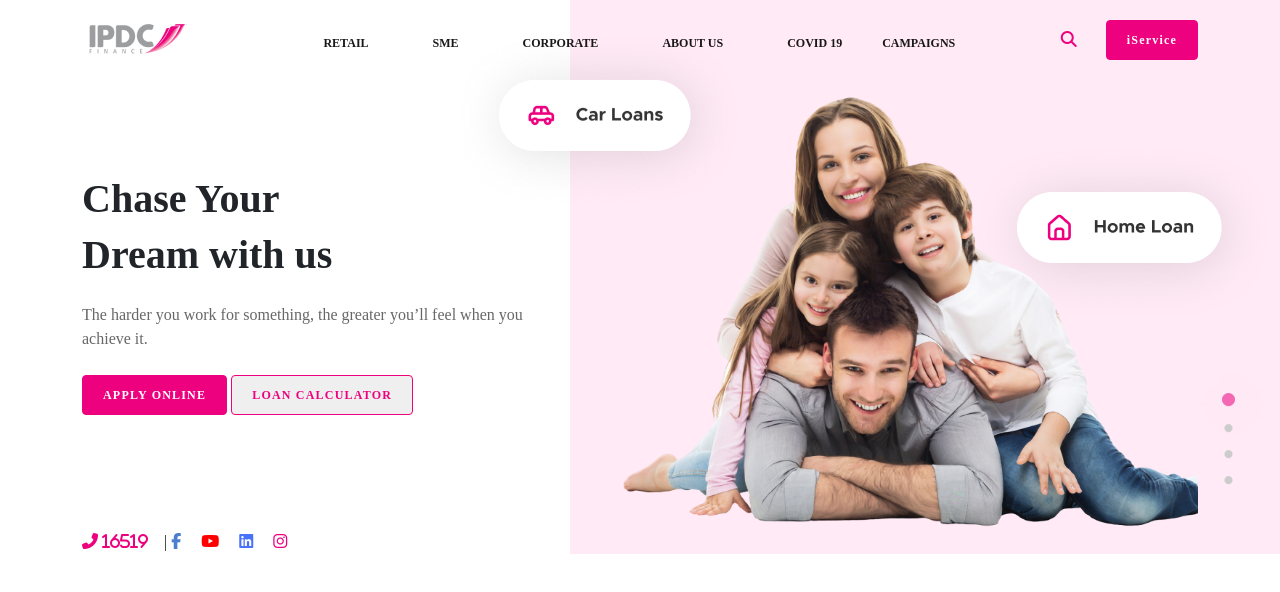
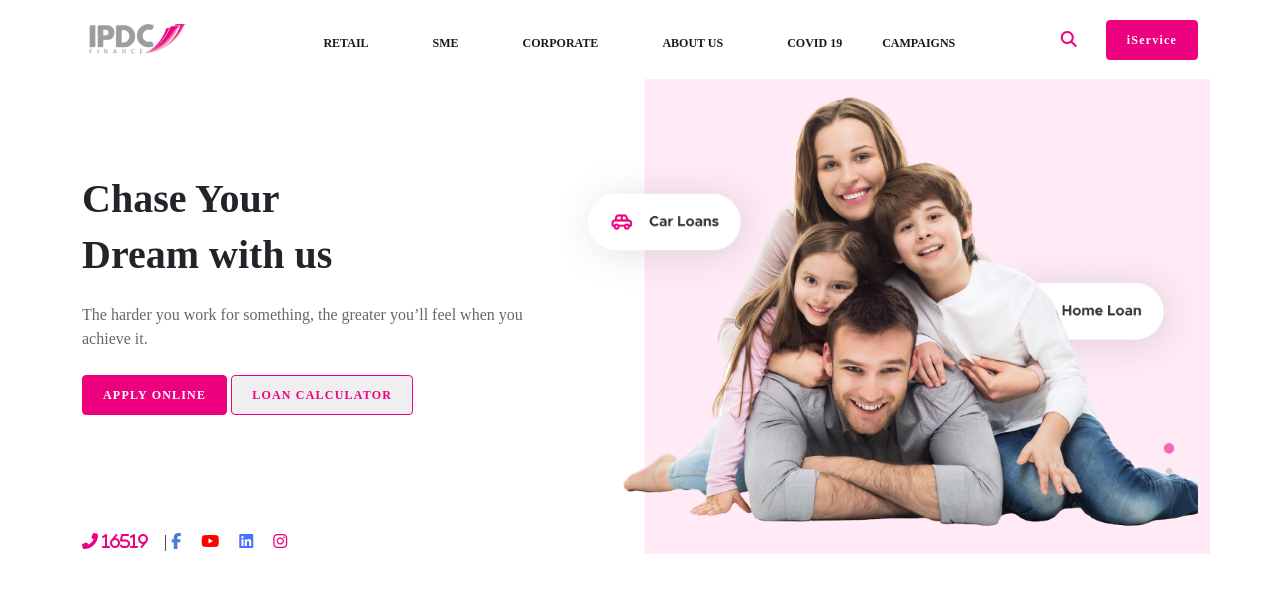
Before and after one commit to IshtiaqAhmed001/banking-website, a plain HTML site: page index.html in a window 1280 px wide. Drawn offline with nearby package versions, Linux system fonts and the light colour scheme; a web font is replaced by a local one.

Commit message:
edited top banner

```diff
--- a/css/style.css
+++ b/css/style.css
@@ -16,11 +16,10 @@ a,button{
 }
 
 /* header */
-header{
+.top-image{
     background-image: url(../images/top-bg.png);
-    background-position: right;
     background-repeat: no-repeat;
-    height: 100%;
+    background-size: cover;
 }
 .btn-pink{
     background-color: #ed017f;
--- a/index.html
+++ b/index.html
@@ -80,7 +80,7 @@
                         <i class="fab fa-instagram"></i>
                     </div>
                 </div>
-                <div class="col-lg-7 col-md-12">
+                <div class="col-lg-7 col-md-12 top-image">
                     <img width="100%" src="images/top-image.png" alt="">
                 </div>
             </div>
```
